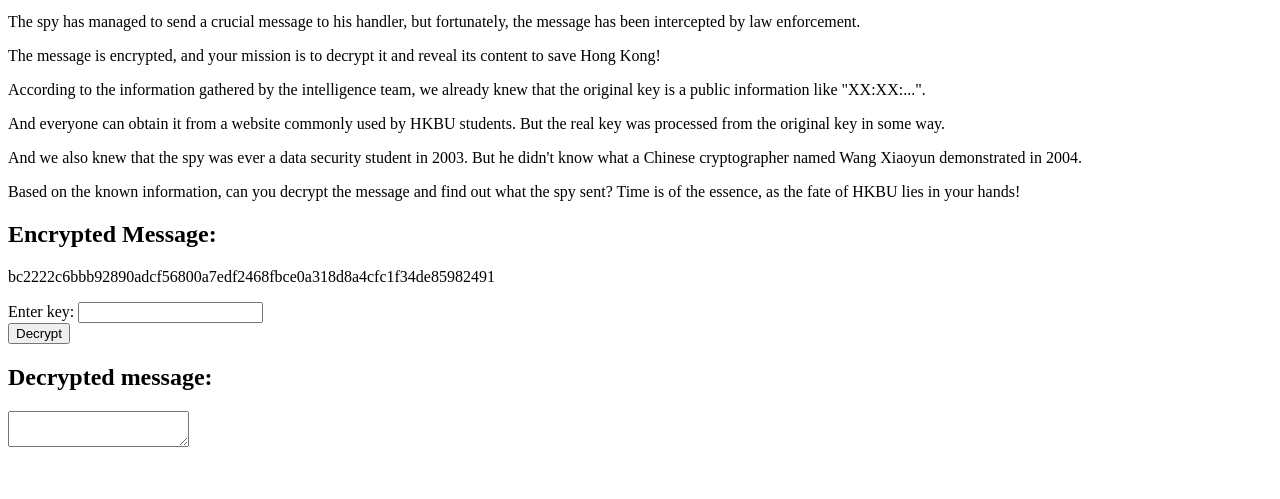
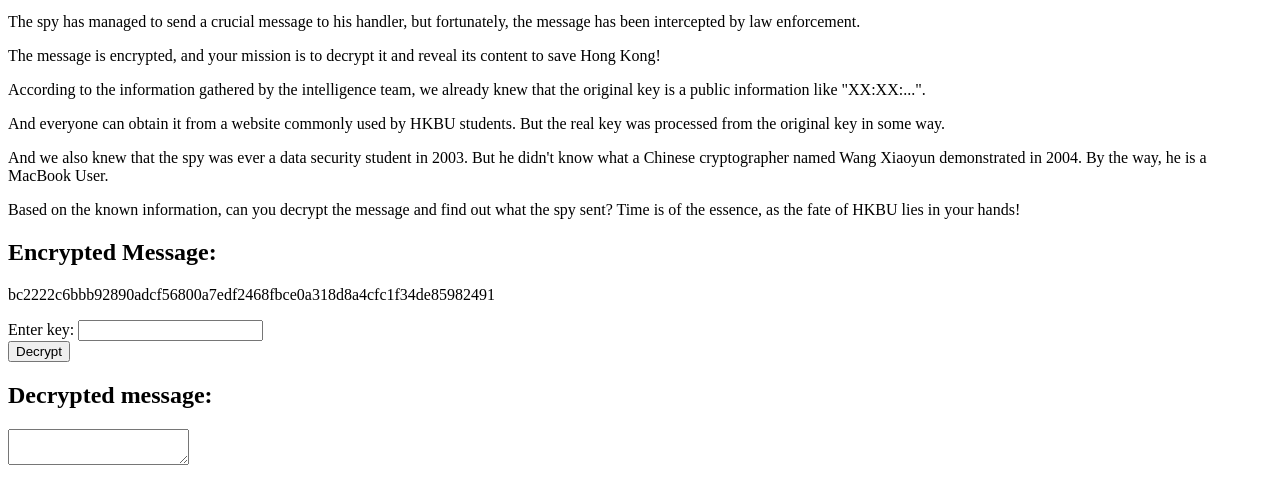
Before and after one commit to EmonWong/CTF, a plain HTML site: page index.html in a window 1280 px wide. Shown: the part 101-600 px from the top of the page. Drawn offline with nearby package versions, Linux system fonts and the light colour scheme.

Commit message:
Update index.html
Due to the different digital certificate versions of MacBook and Windows, I made a clarification update.

```diff
--- a/index.html
+++ b/index.html
@@ -18,7 +18,7 @@
 <p>And everyone can obtain it from a website commonly used by HKBU students. But the real key was processed from the
     original key in some way.</p>
 <p>And we also knew that the spy was ever a data security student in 2003. But he didn't know what a Chinese
-    cryptographer named Wang Xiaoyun demonstrated in 2004.</p>
+    cryptographer named Wang Xiaoyun demonstrated in 2004. By the way, he is a MacBook User.</p>
 <p>Based on the known information, can you decrypt the message and find out what the spy sent? Time is of the essence,
     as the fate of HKBU lies in your hands!</p>
 <h2>Encrypted Message:</h2>
```
